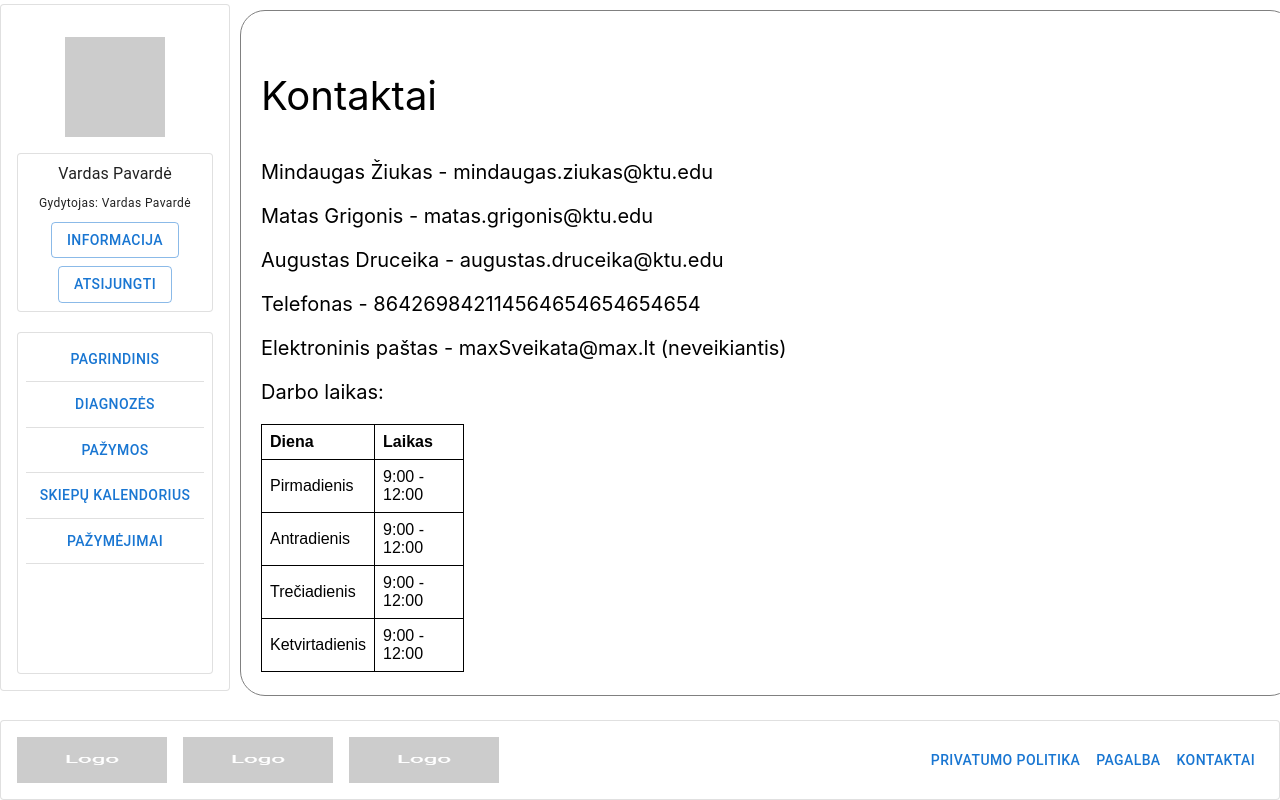
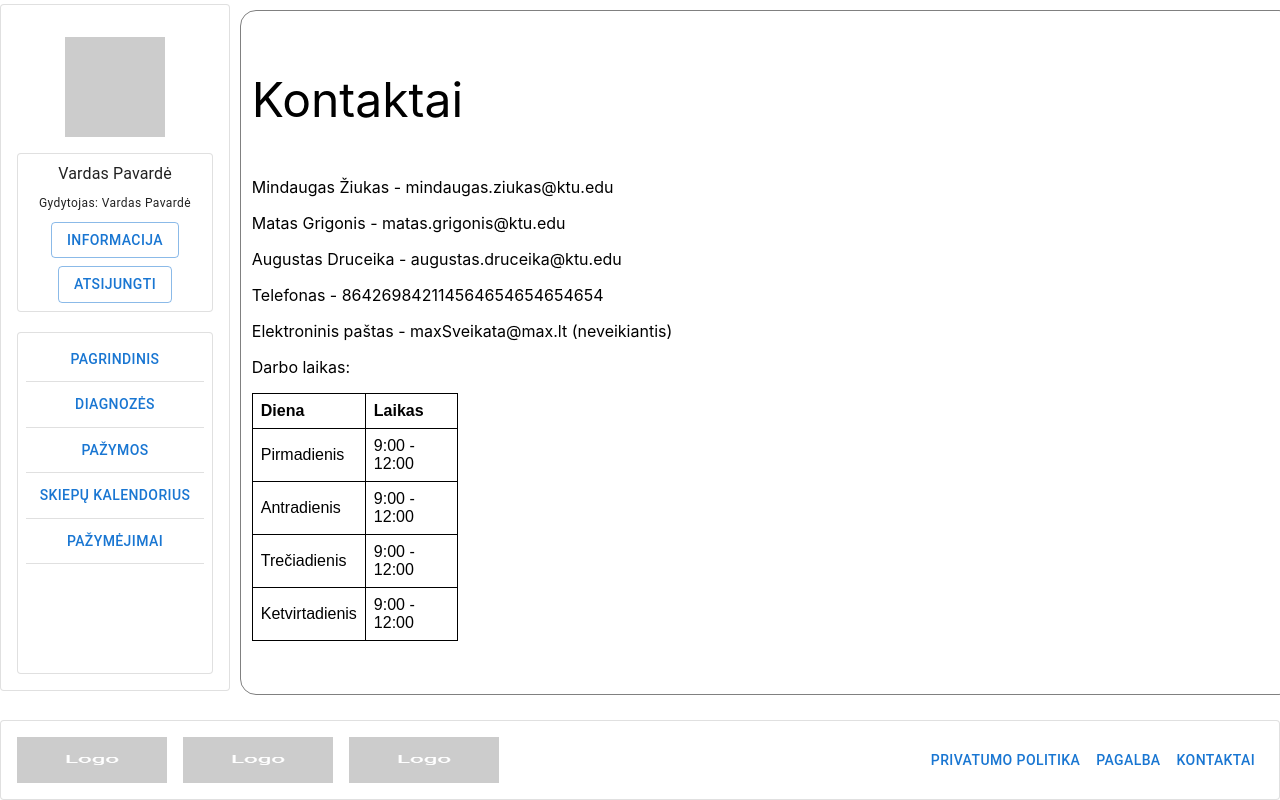
Before and after one commit to Cheezco/Max, a Next.js app: page /information in a window 1280 px wide. Shown: the top 800 px of the page. Built offline with nearby package versions, Linux system fonts and the light colour scheme.

Commit message:
pikseliai

```diff
--- a/styles/pages/informationPage/information.module.css
+++ b/styles/pages/informationPage/information.module.css
@@ -1,9 +1,9 @@
 .container {
     color: black;
     display: flexbox;
-    border-radius: 25px;
-    border: 1px solid grey;
-    padding: 20px;
+    border-radius: 1em;
+    border: 0.01em solid grey;
+    padding: 1%;
     width: 100%;
     height: 95%;
     min-width: 900px;
@@ -11,17 +11,17 @@
 
   }
   .padding {
-    padding: 10px;
+    padding: 1%;
     border: 1px white;
     display: flexbox;
     width: 105%;
     height: 103%;
   }
 .contacts1 {
-    font-size: 40px;
+    font-size: 3em;
 }
 .contacts2 {
-    font-size: 20px;
+    font-size: 1em;
 }
 .tableStyle1 {
     border-collapse: collapse;
```
